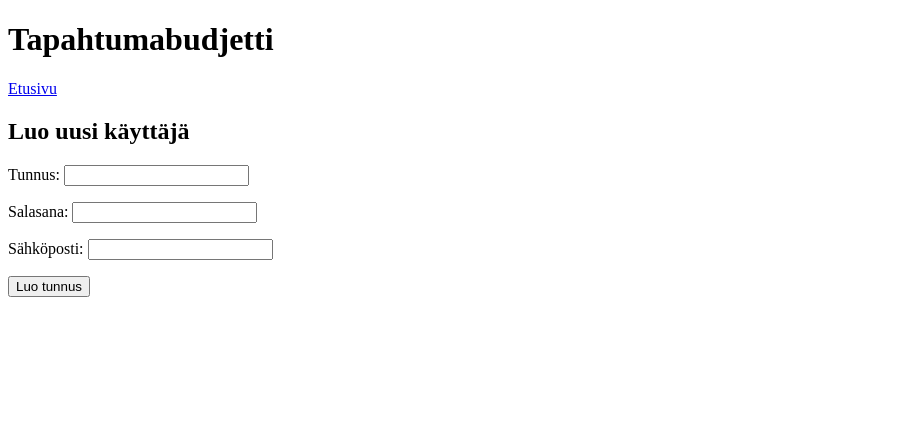
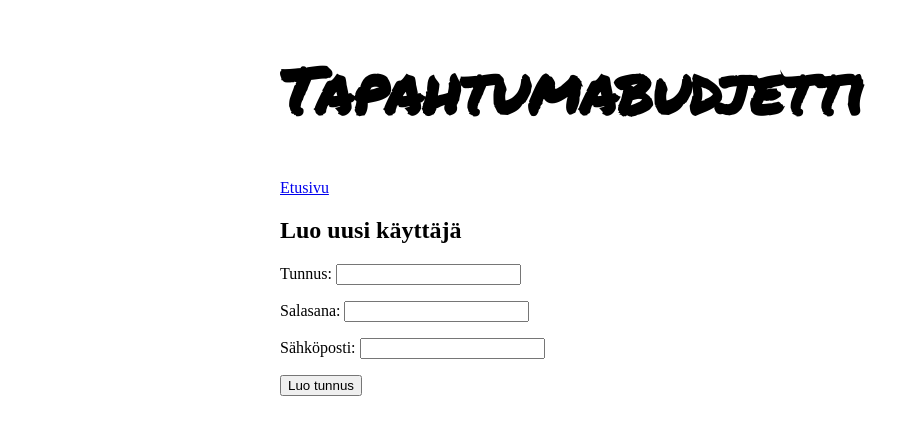
Before and after one commit to sallasal/Tapahtumabudjetti, a Flask app: page /register in a window 1280 px wide. Shown: the top 435 px of the page, without its empty margins (0-920 px from the left). Run offline with Flask 2, Linux system fonts and the light colour scheme.

Commit message:
Add stylesheet main.css

```diff
--- /dev/null
+++ b/static/main.css
@@ -0,0 +1,9 @@
+body {
+    margin: auto;
+    max-width: 45em;
+}
+
+h1 {
+    font-family: 'Permanent Marker', cursive;
+    font-size: 400%;
+}
--- a/templates/layout.html
+++ b/templates/layout.html
@@ -1,7 +1,11 @@
 <!DOCTYPE html>
+
 <html>
   <head>
     <title>Tapahtumabudjetti</title>
+    <link rel= "stylesheet" type= "text/css" href="{{ url_for('static', filename='main.css') }}" />
+    <link href="https://fonts.googleapis.com/css2?family=Permanent+Marker&display=swap" rel="stylesheet">
+    <meta name="viewport" content="width=device-width, initial-scale=1" />
   </head>
 
   <body>
```
